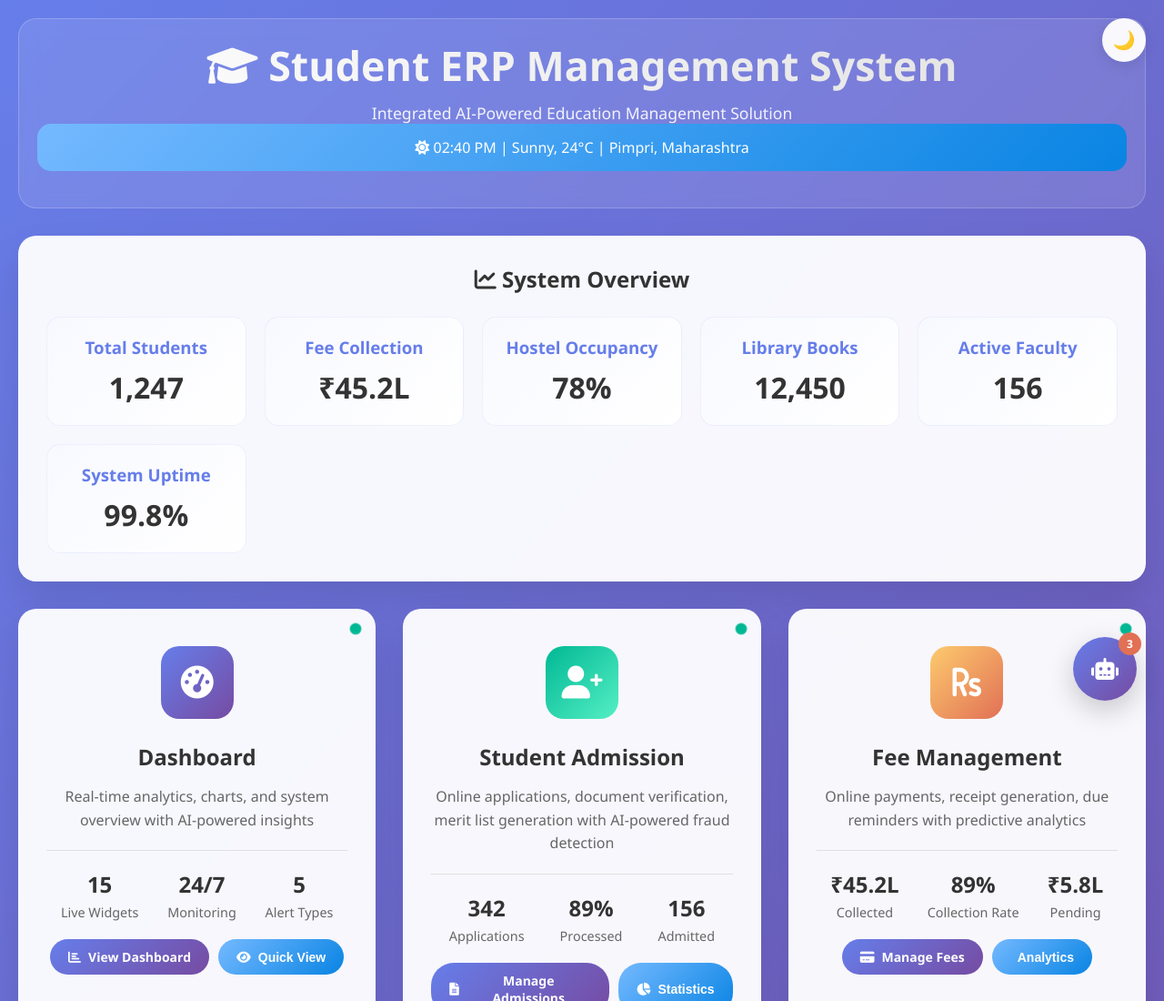
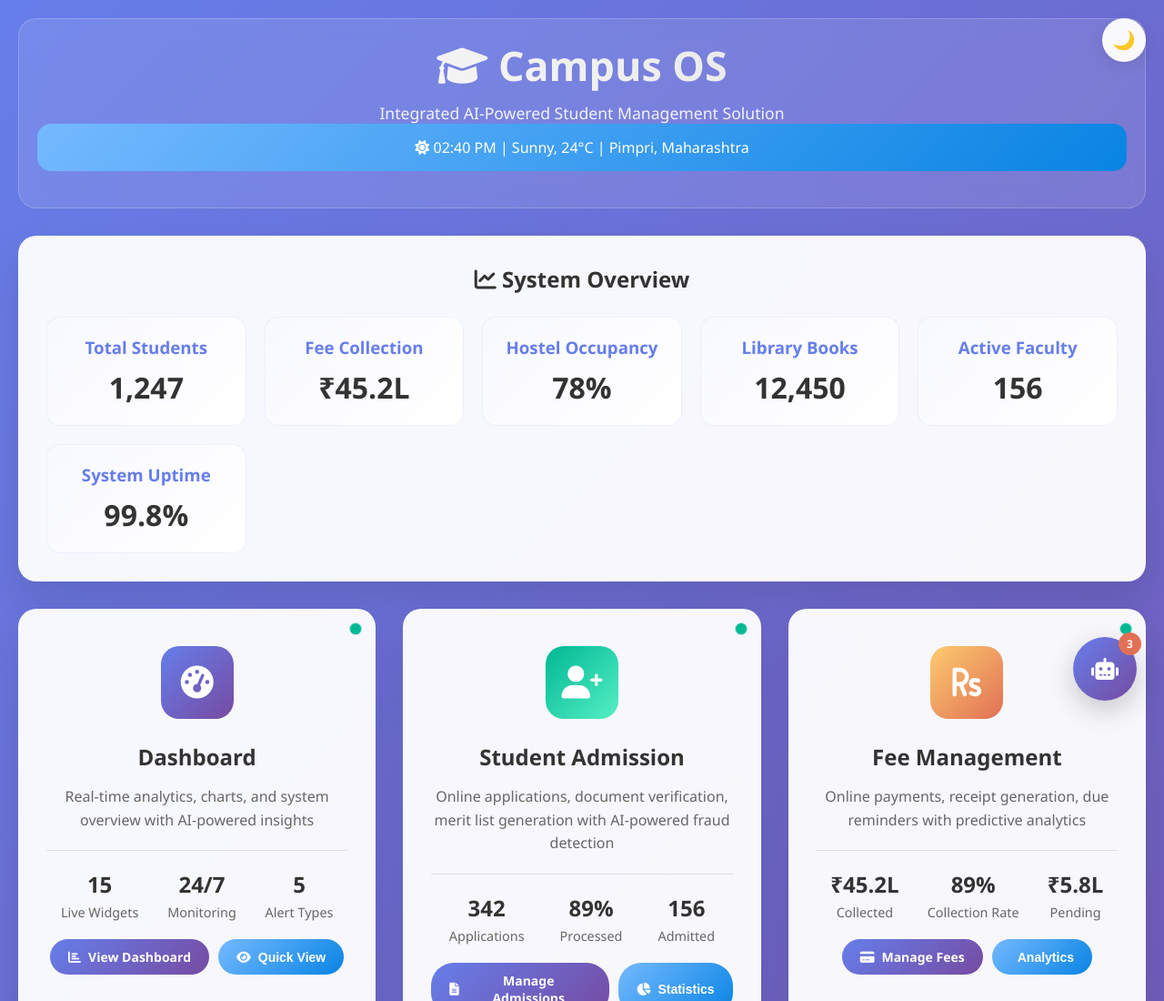
Before and after one commit to Shriwayanta/ERP, a plain HTML site: page index.html in a window 1280 px wide. Shown: the top 1100 px of the page at 91% size. Drawn offline with nearby package versions, Linux system fonts and the light colour scheme.

Commit message:
Campus OS update

```diff
--- a/index.html
+++ b/index.html
@@ -448,8 +448,8 @@
     <div class="container">
         <!-- Header -->
         <div class="header">
-            <h1><i class="fas fa-graduation-cap"></i> Student ERP Management System</h1>
-            <p>Integrated AI-Powered Education Management Solution</p>
+            <h1><i class="fas fa-graduation-cap"></i> Campus OS </h1>
+            <p>Integrated AI-Powered Student Management Solution</p>
 
             <div class="weather-widget">
                 <div><i class="fas fa-sun"></i> <span id="currentTime"></span> | Sunny, 24°C | Pimpri, Maharashtra</div>
```
